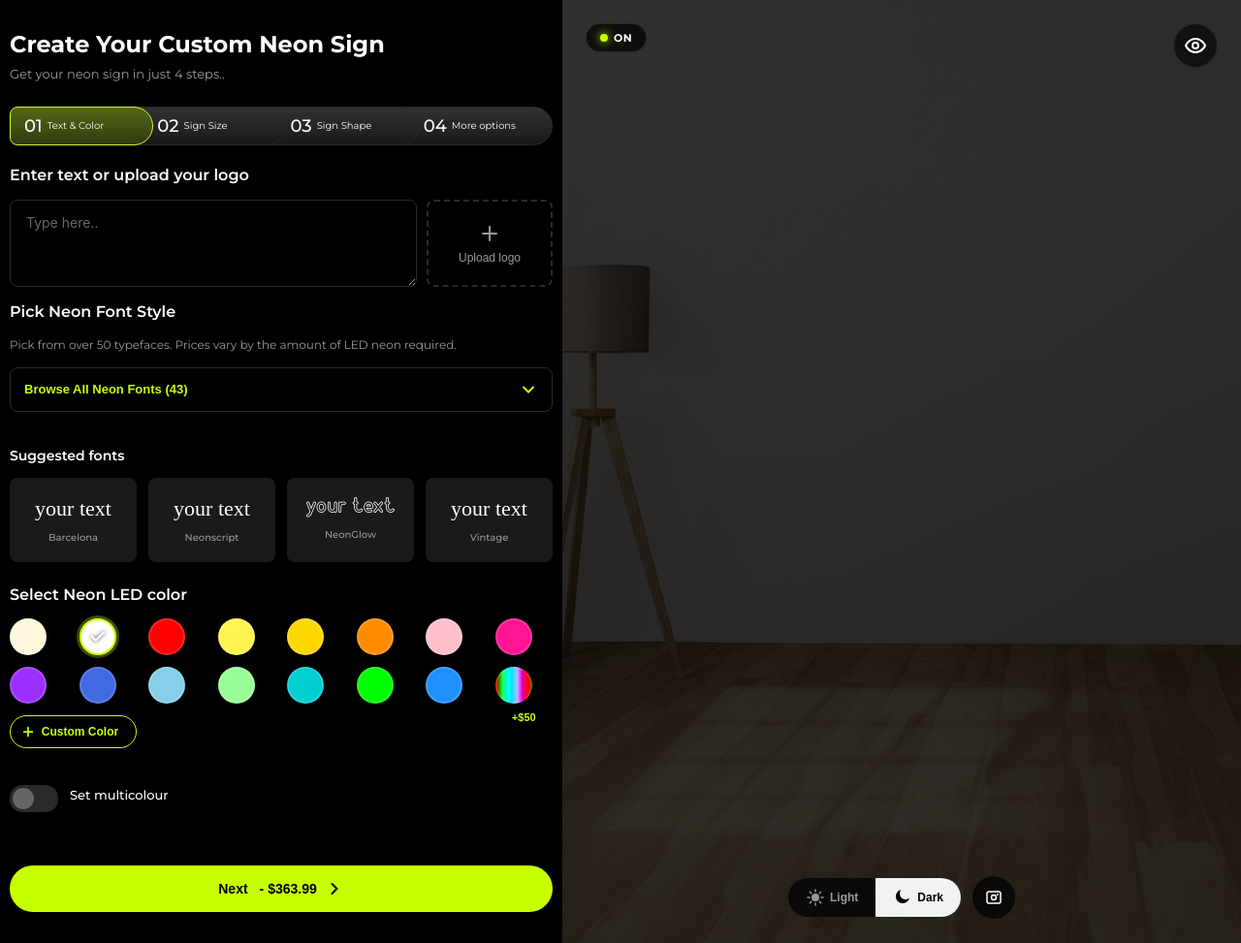
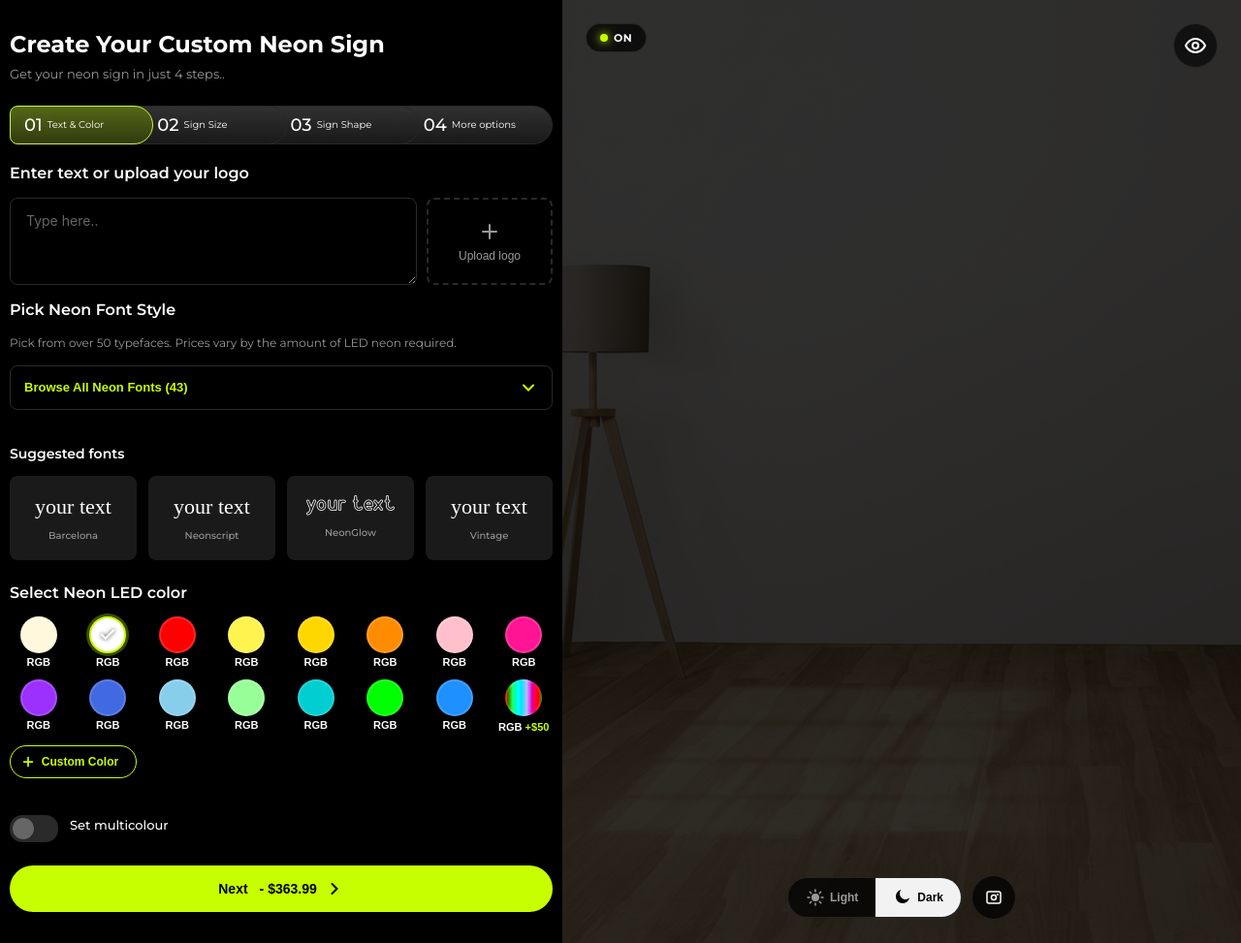
Before and after one commit to najaftechcontributions/NeonSign, a PHP site: page / in a window 1280 px wide. Shown: the whole page at 97% size. Run offline with PHP 8.4, Linux system fonts and the light colour scheme; some libraries are stand-ins or nearby versions; some web fonts are replaced.

Commit message:
`Updated color picker grid and styles for RGB color option`

```diff
--- a/index.html
+++ b/index.html
@@ -259,54 +259,69 @@
                     <div class="color-picker-grid">
                         <button class="color-option" data-color="#FFF8DC" data-name="Warm White">
                             <div class="color-swatch" style="background: #FFF8DC;"></div>
+                            <span class="text-white color-name">RGB</span>
                         </button>
                         <button class="color-option active" data-color="#FFFFFF" data-name="White">
                             <div class="color-swatch" style="background: #FFFFFF;"></div>
+                            <span class="text-white color-name">RGB</span>
                         </button>
                         <button class="color-option" data-color="#FF0000" data-name="Red">
                             <div class="color-swatch" style="background: #FF0000;"></div>
+                            <span class="text-white color-name">RGB</span>
                         </button>
                         <button class="color-option" data-color="#FFF44F" data-name="Lemon Yellow">
                             <div class="color-swatch" style="background: #FFF44F;"></div>
+                            <span class="text-white color-name">RGB</span>
                         </button>
                         <button class="color-option" data-color="#FFD700" data-name="Golden Yellow">
                             <div class="color-swatch" style="background: #FFD700;"></div>
+                            <span class="text-white color-name">RGB</span>
                         </button>
                         <button class="color-option" data-color="#FF8C00" data-name="Orange">
                             <div class="color-swatch" style="background: #FF8C00;"></div>
+                            <span class="text-white color-name">RGB</span>
                         </button>
                         <button class="color-option" data-color="#FFC0CB" data-name="Pink">
                             <div class="color-swatch" style="background: #FFC0CB;"></div>
+                            <span class="text-white color-name">RGB</span>
                         </button>
                         <button class="color-option" data-color="#FF1493" data-name="Deep Pink">
                             <div class="color-swatch" style="background: #FF1493;"></div>
+                            <span class="text-white color-name">RGB</span>
                         </button>
                         <button class="color-option" data-color="#9B30FF" data-name="Purple">
                             <div class="color-swatch" style="background: #9B30FF;"></div>
+                            <span class="text-white color-name">RGB</span>
                         </button>
                         <button class="color-option" data-color="#4169E1" data-name="Royal Blue">
                             <div class="color-swatch" style="background: #4169E1;"></div>
+                            <span class="text-white color-name">RGB</span>
                         </button>
                         <button class="color-option" data-color="#87CEEB" data-name="Ice Blue">
                             <div class="color-swatch" style="background: #87CEEB;"></div>
+                            <span class="text-white color-name">RGB</span>
                         </button>
                         <button class="color-option" data-color="#98FF98" data-name="Mint">
                             <div class="color-swatch" style="background: #98FF98;"></div>
+                            <span class="text-white color-name">RGB</span>
                         </button>
                         <button class="color-option" data-color="#00CED1" data-name="Teal">
                             <div class="color-swatch" style="background: #00CED1;"></div>
+                            <span class="text-white color-name">RGB</span>
                         </button>
                         <button class="color-option" data-color="#00FF00" data-name="Green">
                             <div class="color-swatch" style="background: #00FF00;"></div>
+                            <span class="text-white color-name">RGB</span>
                         </button>
                         <button class="color-option" data-color="#1E90FF" data-name="Tropical Blue">
                             <div class="color-swatch" style="background: #1E90FF;"></div>
+                            <span class="text-white color-name">RGB</span>
                         </button>
                         <button class="color-option rgb-option" data-color="rgb" data-name="RGB Color Changing">
                             <div class="color-swatch rgb-swatch"
                                 style="background: linear-gradient(90deg, #FF0000, #FFFF00, #00FF00, #00FFFF, #0000FF, #FF00FF);">
                             </div>
-                            <span class="rgb-price">+$50</span>
+                            <span><span class="text-white color-name">RGB </span><span class="rgb-price">+$50</span></span>
                         </button>
                         <button class="custom-color-btn" id="customColorBtn">
                             <svg width="16" height="16" viewBox="0 0 16 16" fill="none" style="min-width: 16px;">
--- a/styles.css
+++ b/styles.css
@@ -534,6 +534,10 @@ body {
     cursor: pointer;
     transition: all 0.25s ease;
     position: relative;
+    display: flex;
+    align-items: center;
+    flex-direction: column;
+    gap: 3px;
 }
 
 .color-option:hover .color-swatch {
@@ -589,17 +593,15 @@ body {
     }
 }
 
-.rgb-price {
-    position: absolute;
-    bottom: -20px;
-    left: 50%;
-    transform: translateX(-50%);
+.rgb-price, .text-white {
     font-size: 11px;
     font-weight: 700;
     color: var(--accent-color);
     white-space: nowrap;
 }
-
+.text-white {
+    color: var(--text-primary) !important;
+}
 .custom-color-btn {
     background: transparent;
     border: 1px solid var(--accent-color);
```
Also changed, not shown: .config/builderio/data.json.
